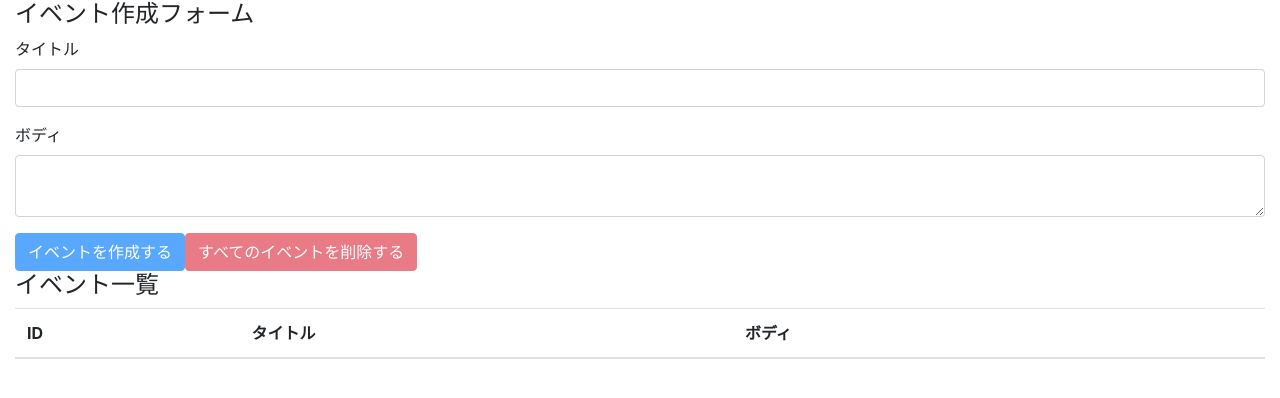
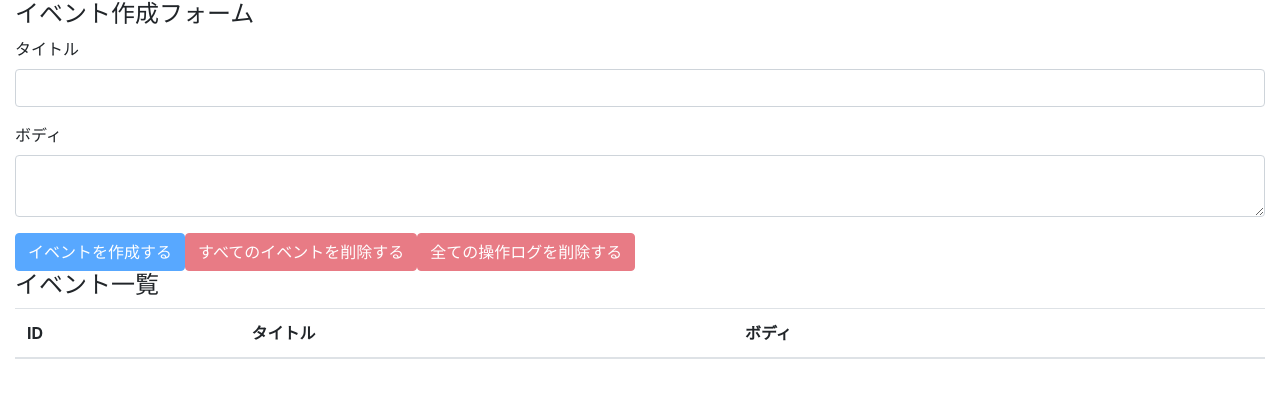
Before and after one commit to nishimra-yurika/typescript-for-javascript-developers, a React (Create React App) app in the folder my-app/: page / in a window 1280 px wide. Shown: the top 398 px of the page. Built offline with nearby package versions, Linux system fonts and the light colour scheme.

Commit message:
delete all operation logs

```diff
--- a/my-app/src/components/EventForm.js
+++ b/my-app/src/components/EventForm.js
@@ -3,7 +3,7 @@
   CREATE_EVENT,
   DELETE_ALL_EVENTS,
   ADD_OPERATION_LOG,
-  //DELETE_OPERATION_LOGS
+  DELETE_ALL_OPERATION_LOGS
  } from "../actions"
 import AppContext from "../contexts/AppContext"
 import { timeCurrentIso8601 } from "../utils"
@@ -45,6 +45,15 @@
   }
 
   const unCreatable = title ==='' || body === ''
+  const deleteAllOperationLogs = e =>{
+    e.preventDefault()
+    const result = window.confirm('全ての操作ログを本当に削除しても良いですか？')
+    if(result){
+      dispatch({
+        type: DELETE_ALL_OPERATION_LOGS
+      })
+    }
+  }
 
   return(
     <>
@@ -61,7 +70,7 @@
          </div>
          <button className="btn btn-primary" onClick={addEvent} disabled={unCreatable}>イベントを作成する</button>
          <button className="btn btn-danger" onClick={deleteAllEvents} disabled = {state.events.length === 0}>すべてのイベントを削除する</button>
-
+         <button className="btn btn-danger" onClick={deleteAllOperationLogs} disabled = {state.operationLogs.length === 0}>全ての操作ログを削除する</button>
        </form>
     </>
   )
```
